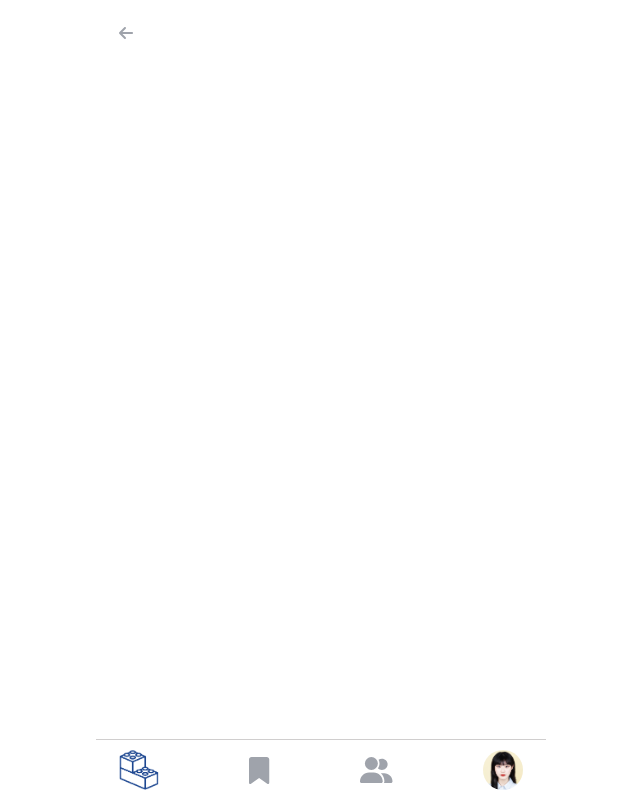
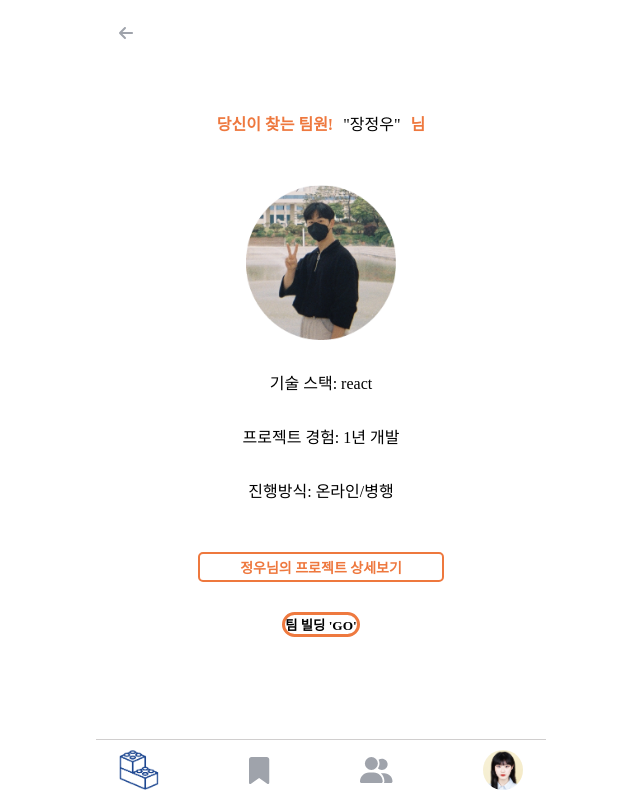
Before and after one commit to ppakjae/buildup, a React (Create React App) app in the folder buildupproject/frontend/: page /more/1 in a window 1280 px wide. Shown: the whole page, without its empty margins (319-959 px from the left). Built offline with nearby package versions, Linux system fonts and the light colour scheme; a web font is replaced by a local one.

Commit message:
4page making

```diff
--- a/buildupproject/frontend/src/cmp/More.jsx
+++ b/buildupproject/frontend/src/cmp/More.jsx
@@ -2,9 +2,13 @@ import React from "react";
 import Footer from "./Footer";
 import { faArrowLeft } from "@fortawesome/free-solid-svg-icons";
 import { FontAwesomeIcon } from "@fortawesome/react-fontawesome";
-import { BackHeader } from "../styledComponents";
+import { MoreDiv, BackHeader, OrangeTextBox, MainButton } from "../styledComponents";
+import { sendData } from "./SimilarMember";
 
 const More = () => {
+  const asd = sendData();
+  console.log(asd);
+
   return (
     <>
       <BackHeader>
@@ -13,10 +17,41 @@ const More = () => {
           style={{ padding: "25px 0 0 23px", color: "rgb(159, 163, 171)" }}
         />
       </BackHeader>
-      <div className="profileBox"></div>
+      <MoreDiv>
+        <div className="titleBox">
+          <p className="score600 fc">당신이 찾는 팀원!</p>
+          <p className="left score400">"장정우"</p>
+          <p className="left score600 fc">님</p>
+        </div>
+        <img src="/img/profile/장정우.png" alt="" />
+        <div className="textBox">
+          <p className="score400">기술 스택: react</p>
+          <p className="score400">프로젝트 경험: 1년 개발</p>
+          <p className="score400">진행방식: 온라인/병행</p>
+        </div>
+        <OrangeTextBox
+          className="score600"
+          style={{ fontSize: "14px", marginTop: "50px", padding: "3px 40px" }}
+        >
+          정우님의 프로젝트 상세보기
+        </OrangeTextBox>
+        <MainButton className="score600" type="button" style={{ padding: "5vpx 20px", marginTop: "30px" }}>
+          팀 빌딩 'GO'
+        </MainButton>
+      </MoreDiv>
       <Footer></Footer>
     </>
   );
 };
 
 export default More;
+
+// {
+//   /* <button
+//                 className="btn-delete"
+//                 onClick={() => {
+//                   axios.delete(`http://127.0.0.1:8000/api/member/${e.id}`);
+//                   setText(text.filter((text) => text.id !== e.id));
+//                 }}
+//               ></button> */
+// }
--- a/buildupproject/frontend/src/cmp/SimilarMember.jsx
+++ b/buildupproject/frontend/src/cmp/SimilarMember.jsx
@@ -11,7 +11,6 @@ const SimilarMember = () => {
   const navigate = useNavigate();
 
   const goMore = (e) => {
-    console.log(e);
     navigate(`/more/${e}`);
   };
 
@@ -55,6 +54,7 @@ const SimilarMember = () => {
               <button
                 onClick={() => {
                   goMore(e.id);
+                  sendData(e);
                 }}
                 type="button"
                 className="more score400"
@@ -71,3 +71,7 @@ const SimilarMember = () => {
 };
 
 export default SimilarMember;
+
+export const sendData = () => {
+  return;
+};
--- a/buildupproject/frontend/src/styledComponents.js
+++ b/buildupproject/frontend/src/styledComponents.js
@@ -339,3 +339,38 @@ export const SimilarMemberDiv = styled.div`
     }
 
 `
+
+export const MoreDiv = styled.div`
+    display: flex;
+    flex-direction: column;
+    align-items: center;
+    .titleBox {
+        display: flex;
+        padding-top: 70px;
+    }
+
+    p.left{
+        margin-left: 10px;
+    }
+
+    p.fc {
+        color: #EE783E;
+    }
+
+    img {
+        max-width: 150px;
+        padding: 50px 0px 0px 0px;
+    }
+
+    .textBox {
+        display: flex;
+        flex-direction: column;
+        align-items: center;
+        p {
+            padding-top: 30px
+        }
+    }
+
+
+
+`
```
Also changed, not shown: buildupproject/frontend/src/cmp/SelectCondition.jsx (+25 -95 lines), buildupproject/frontend/src/getData.js (deleted, +0 -12 lines), buildupproject/frontend/src/cmp/save.txt (deleted).
